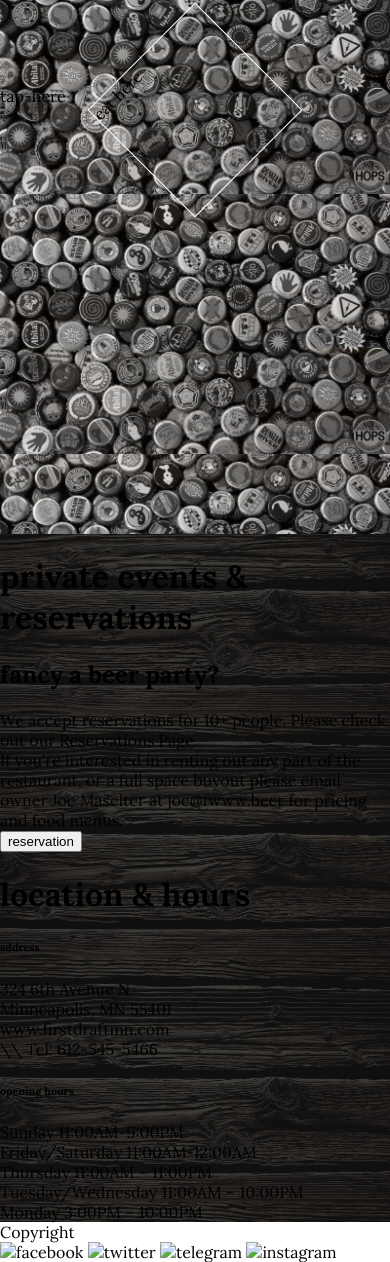
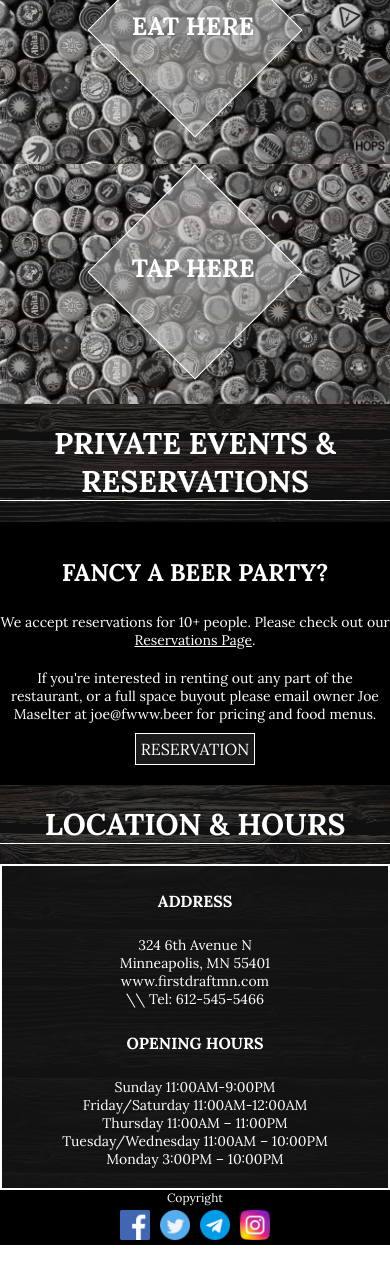
Before and after one commit to andrewromanchukk/local-pub, a plain HTML site: page index.html in a window 390 px wide. Shown: the part 1880-3142 px from the top of the page. Drawn offline with Linux system fonts and the light colour scheme.

Commit message:
mobile version main.page

```diff
--- a/css/index.css
+++ b/css/index.css
@@ -3,7 +3,29 @@
 :root{
     font-family: 'Lora', serif;
 }
+/* DEFAULT CLASSES */
+.default-container-text{
+    font-size: 14px;
+    text-align: center;
+    color: #fff;
+}
+.main-headings{
+    font-size: 30px;
+    text-transform: uppercase;
+    text-align:center;
+    color:#fff;
+    border-bottom: 1px solid;
+    border-bottom-width:thin;
+}
+.mini-headings{
+    color:#fff;
+    text-transform: uppercase;
+    text-align: center;
+    font-size: 16px;
+    margin: 25px 0
+}
 
+/* DEFAULT CLASSES */
 header, body,ul,h4, p{
     margin:0;
     padding:0;
@@ -60,9 +82,7 @@ li{
     }
 
 }
-/* .wrapper{
-    background-image: url(img/bg1.jpg);
-} */
+
 
 .baner{
     background-color: rgba(0, 0, 0, 0.753);
@@ -88,15 +108,7 @@ li{
 .baner-paragraph{
     margin: 5px 0;
 }
-.choose-your-favorite-heading h1{
-    font-size: 30px;
-    text-transform: uppercase;
-    text-align:center;
-    color: #fff;
-    border-bottom: 1px solid;
-    border-bottom-width:thin;
 
-}
 
 .container-beer-slider{
 background-color: rgba(29, 27, 27, 1);
@@ -114,25 +126,21 @@ font-size: 11px;
 text-align: center;
 color:white;
 }
-.about-us-heading h1{
-    font-size: 30px;
-    text-transform: uppercase;
-    text-align:center;
-    color:#fff;
-    border-bottom: 1px solid;
-    border-bottom-width:thin;
-}
+
 .about-us-container{
     background-color: #0D0D0D;
     color: #fff;
     text-align:center;
     padding:15px 5px;
 }
+.default-container-text{
+    font-size: 14px;
+}
 .about-us-container img{
     display:none;
 }
 .eat-tap-here{
-    height: 600px;
+    height: 500px;
 }
 .eat-here{
     height: 150px;
@@ -141,5 +149,89 @@ color:white;
     transform: rotate(-45deg);
     margin: auto;
     position: relative;
-    top: 100px;
+    top: 50px;
+    background-color: rgba(196, 196, 196, 0.5);
 }
+.eat-here a{
+    color: #fff;
+    transform: rotate(45deg);
+    position:absolute;
+    top: 55px;
+    left:15px;
+    text-transform: uppercase;
+    font-size: 25px;
+    font-weight: bold;
+    text-decoration: none;
+}
+.eat-here a:hover{
+    color:black;
+}
+.eat-here:hover{
+    border-color:black;
+}
+.tap-here{
+    position:relative;
+    top: 140px;
+}
+.tap-here a:hover {
+    color:black;
+
+}
+.tap-here:hover{
+    color:black;
+}
+
+.container-private-events-reservations{
+    background-color: #000000;
+    color:#fff;
+    padding:20px 0;
+}
+.container-private-events-reservations h2{
+    text-transform: uppercase;
+    text-align: center;
+    margin: 0;
+    padding:15px 0px;
+}
+.container-private-events-reservations p{
+    text-align: center;
+    padding:10px 0;
+}
+.container-private-events-reservations p a{
+    color: #fff;
+}
+.button-container{
+  display: flex;
+  justify-content: center;
+}
+.reservation-button{
+    border: 1px solid #fff;
+    padding: 5px;
+    text-transform: uppercase;
+    text-decoration: none;
+    color: #fff;
+    background-color: rgba(196, 196, 196, 0.13);
+
+}
+.container-location-hours{
+    border: 2px solid #fff;
+    background-color: rgba(19, 19, 19, 0.82);
+    display: flex;
+    flex-direction: column;
+    justify-content: center;
+    padding-bottom: 20px;
+}
+footer{
+    background-color: #000;
+    color: #fff;
+    text-align: center;
+    font-size: 12px;
+
+}
+.icons-social{
+    display: flex;
+    justify-content: center;
+}
+footer img{
+    height: 30px;
+    padding:5px;
+}
--- a/index.html
+++ b/index.html
@@ -61,7 +61,7 @@
         </div>
         <div class="choose-your-favorite">
             <div class="choose-your-favorite-heading">
-                <h1>choose your favorite</h1>
+                <h1 class="main-headings">choose your favorite</h1>
             </div>
             <div class="container-beer-slider">
                 <img src="img/marshall_rocknroll_craft_bier.png" alt="">
@@ -72,10 +72,10 @@
         </div>
         <div class="about-us">
             <div class="about-us-heading">
-                <h1>about us</h1>
+                <h1 class="main-headings">about us</h1>
             </div>
             <div class="about-us-container">
-                <p> We host a huge variety of craft beer, wine, cider, and kombucha for you to pour as much or as little as you’d like! Our taps are ever-rotating to bring you a wide selection of craft and small-batch libations from across the country. Check out our taplist for the latest! </p>
+                <p class="default-container-text"> We host a huge variety of craft beer, wine, cider, and kombucha for you to pour as much or as little as you’d like! Our taps are ever-rotating to bring you a wide selection of craft and small-batch libations from across the country. Check out our taplist for the latest! </p>
                 <div class="container-about-us-gallery">
                     <img src="img/about_us1.jpg" alt="">
                     <img src="img/about-us2.jpg" alt="">
@@ -87,31 +87,35 @@
         </div>
         <div class="eat-tap-here" style="background-image:url(img/bg2.jpg); mix-blend-mode: luminosity;  background-size: contain;">
             <div class="eat-here">
-                <p>eat here</p>
+                <a href="#">eat here</a>
             </div>
-            <div class="tap-here">
-                <p>tap-here</p>
+            <div class="tap-here eat-here">
+
+                <a href="#" class="">tap here</a>
             </div>
         </div>
         <div class="private-events-reservations">
             <div class="private-events-reservations-header">
-                <h1>private events & reservations</h1>
+                <h1 class="main-headings">private events & reservations</h1>
             </div>
             <div class="container-private-events-reservations">
                 <h2>fancy a beer party?</h2>
-                <p>We accept reservations for 10+ people. Please check out our Reservations Page.</p>
-                <p>If you're interested in renting out any part of the restaurant, or a full space buyout please email owner Joe Maselter at joe@fwww.beer for pricing and food menus.</p>
+                <p class="default-container-text">We accept reservations for 10+ people. Please check out our <a href="reservations.html"> Reservations Page</a>.</p>
+                <p class="default-container-text">If you're interested in renting out any part of the restaurant, or a full space buyout please email owner Joe Maselter at joe@fwww.beer for pricing and food menus.</p>
+                <div class="button-container">
+                <a href="reservations.html" class="reservation-button">reservation</a>
+                </div>
             </div>
-            <button class=reservation>reservation</button>
+
         </div>
         <div class="location-hours">
             <div class="location-events-header">
-                <h1>location & hours</h1>
+                <h1 class="main-headings">location & hours</h1>
             </div>
             <div class="container-location-hours">
                 <div class="location-hours-address">
-                    <h6>address</h6>
-                    <p> 324 6th Avenue N <br>
+                    <h6 class="mini-headings">address</h6>
+                    <p class="default-container-text"> 324 6th Avenue N <br>
 
                         Minneapolis, MN 55401 <br>
 
@@ -120,8 +124,8 @@
                         </p>
                 </div>
                 <div class="location-hours-opening-hours">
-                    <h6>opening hours</h6>
-                    <p>
+                    <h6 class="mini-headings">opening hours</h6>
+                    <p class="default-container-text">
 
                         Sunday   11:00AM-9:00PM <br>
 
@@ -143,11 +147,13 @@
 </div>
     <footer>
             <p>Copyright</p>
-            <img src="" alt="facebook">
-            <img src="" alt="twitter">
-            <img src="" alt="telegram">
-            <img src="" alt="instagram">
-    </footer>
+            <div class="icons-social">
+                <img src="img/facebook.png" alt="facebook">
+                <img src="img/twitter.png" alt="twitter">
+                <img src="img/telegram.png" alt="telegram">
+                <img src="img/instagram.png" alt="instagram">
+            </div>
+        </footer>
 
 </body>
 </html>
```
Also changed, not shown: img/facebook.png (added).
